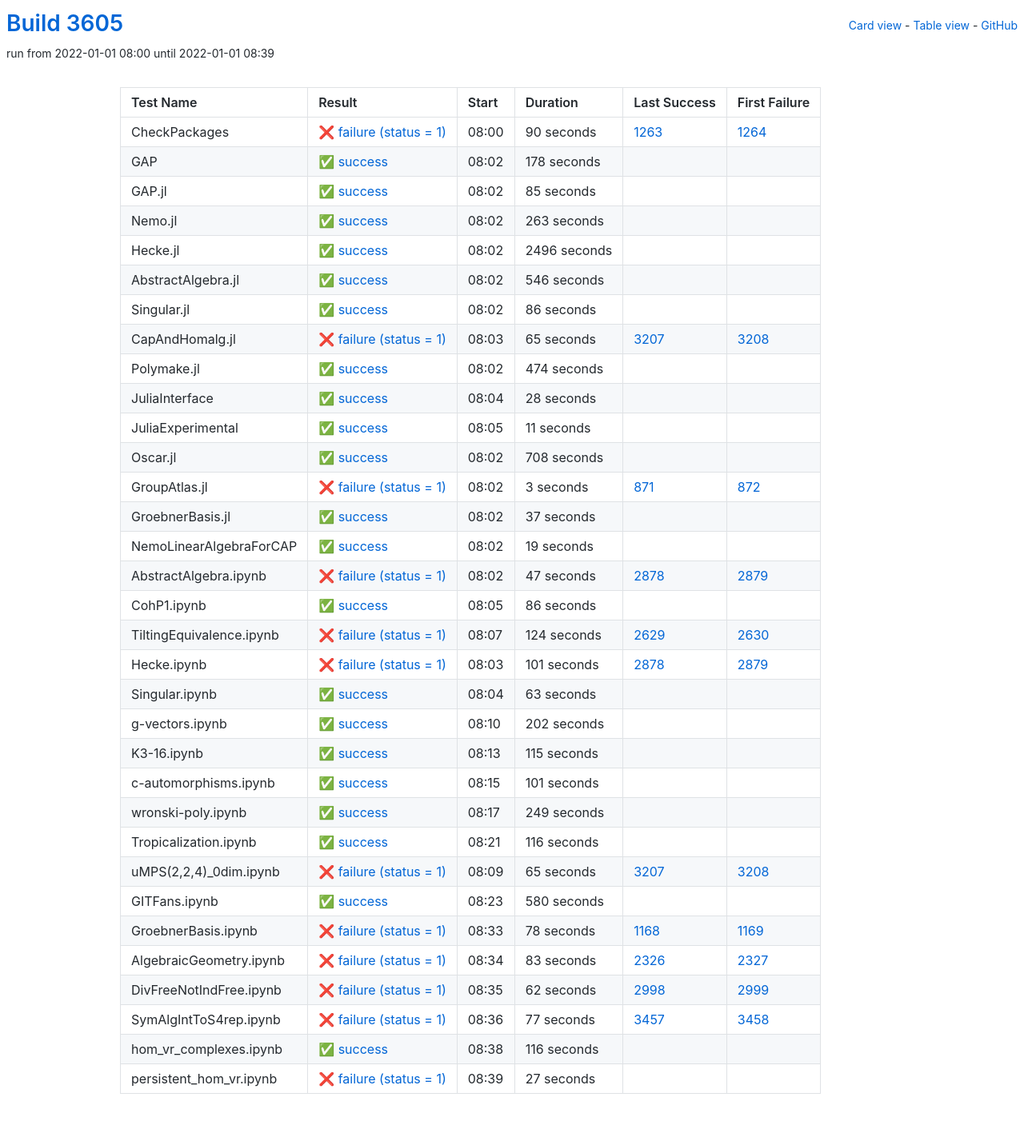
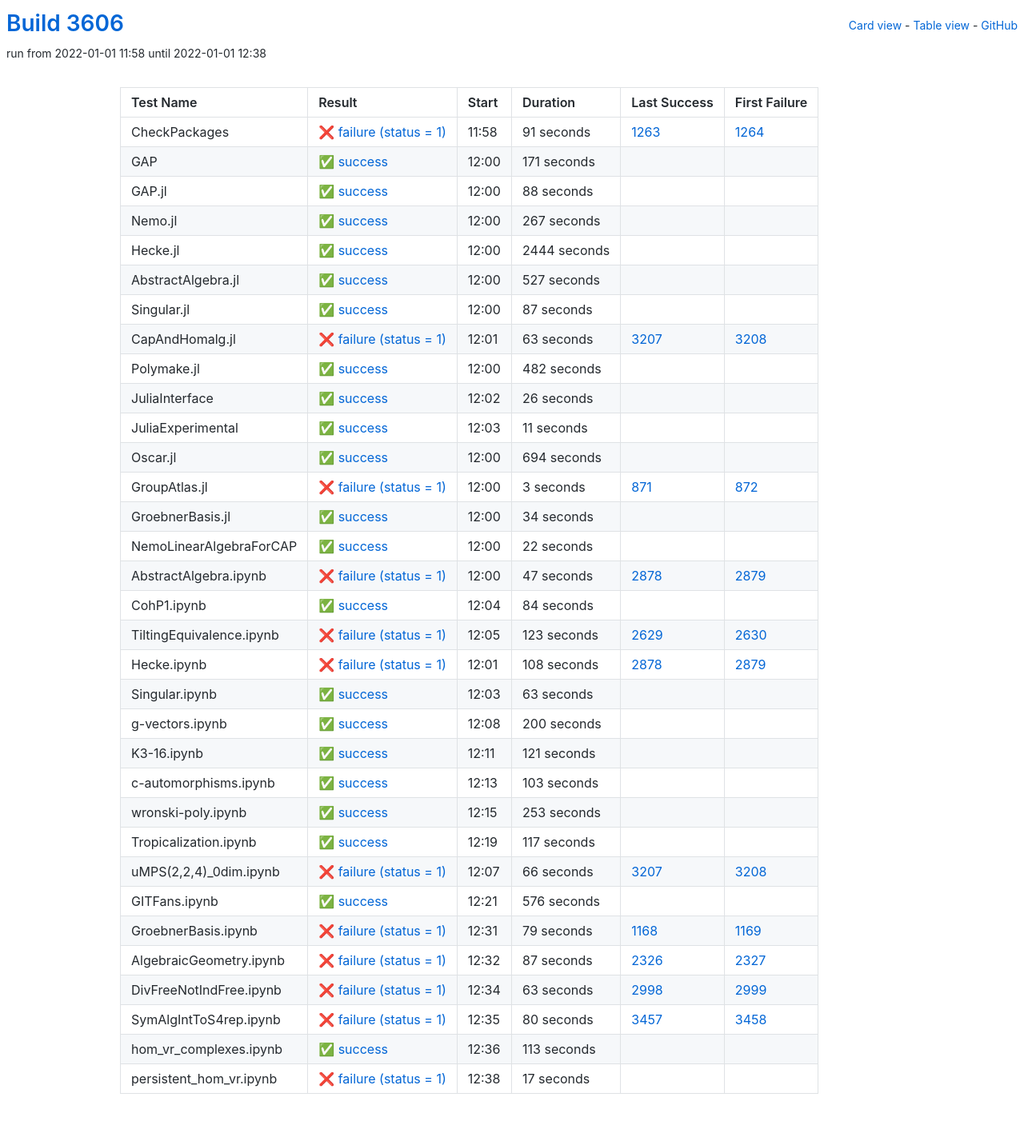
Before and after one commit to oscar-system/oscar-ci-status-stable, a Jekyll site: the page built from table.html, in a window 1280 px wide. Shown: the whole page at 80% size. Built offline with Jekyll 4.4.1, drawn with Linux system fonts in a browser that asks for light colours.

Commit message:
Build #3606

```diff
--- a/_data/ci.yml
+++ b/_data/ci.yml
@@ -1,6 +1,6 @@
 ---
-build: 3605
-build_url: https://oscarci.mathematik.uni-kl.de/job/oscar-stable/3605/
+build: 3606
+build_url: https://oscarci.mathematik.uni-kl.de/job/oscar-stable/3606/
 job: oscar-stable
 organization: oscar-system
 repo: oscar-ci-status-stable
@@ -8,128 +8,128 @@ repourl: https://github.com/oscar-system/oscar-ci-status-stable
 tests:
 - name: CheckPackages
   id: checkpackages
-  log: https://oscarci.mathematik.uni-kl.de/job/oscar-stable/3605/artifact/logs/build-3605/CheckPackages.log
-  start: 2022-01-01 08:00
+  log: https://oscarci.mathematik.uni-kl.de/job/oscar-stable/3606/artifact/logs/build-3606/CheckPackages.log
+  start: 2022-01-01 11:58
   success: false
   exitcode: 1
   status: failure
-  duration: 90
+  duration: 91
   last_success: 1263
   last_success_url: https://oscarci.mathematik.uni-kl.de/job/oscar-stable/1263/
   first_failure: 1264
   first_failure_url: https://oscarci.mathematik.uni-kl.de/job/oscar-stable/1264/
 - name: GAP
   id: gap
-  log: https://oscarci.mathematik.uni-kl.de/job/oscar-stable/3605/artifact/logs/build-3605/GAP.log
-  start: 2022-01-01 08:02
+  log: https://oscarci.mathematik.uni-kl.de/job/oscar-stable/3606/artifact/logs/build-3606/GAP.log
+  start: 2022-01-01 12:00
   success: true
   exitcode: 0
   status: success
-  duration: 178
+  duration: 171
   last_success: false
   last_success_url:
   first_failure: false
   first_failure_url:
 - name: GAP.jl
   id: gap-jl
-  log: https://oscarci.mathematik.uni-kl.de/job/oscar-stable/3605/artifact/logs/build-3605/GAP.jl.log
-  start: 2022-01-01 08:02
+  log: https://oscarci.mathematik.uni-kl.de/job/oscar-stable/3606/artifact/logs/build-3606/GAP.jl.log
+  start: 2022-01-01 12:00
   success: true
   exitcode: 0
   status: success
-  duration: 85
+  duration: 88
   last_success: false
   last_success_url:
   first_failure: false
   first_failure_url:
 - name: Nemo.jl
   id: nemo-jl
-  log: https://oscarci.mathematik.uni-kl.de/job/oscar-stable/3605/artifact/logs/build-3605/Nemo.jl.log
-  start: 2022-01-01 08:02
+  log: https://oscarci.mathematik.uni-kl.de/job/oscar-stable/3606/artifact/logs/build-3606/Nemo.jl.log
+  start: 2022-01-01 12:00
   success: true
   exitcode: 0
   status: success
-  duration: 263
+  duration: 267
   last_success: false
   last_success_url:
   first_failure: false
   first_failure_url:
 - name: Hecke.jl
   id: hecke-jl
-  log: https://oscarci.mathematik.uni-kl.de/job/oscar-stable/3605/artifact/logs/build-3605/Hecke.jl.log
-  start: 2022-01-01 08:02
+  log: https://oscarci.mathematik.uni-kl.de/job/oscar-stable/3606/artifact/logs/build-3606/Hecke.jl.log
+  start: 2022-01-01 12:00
   success: true
   exitcode: 0
   status: success
-  duration: 2496
+  duration: 2444
   last_success: false
   last_success_url:
   first_failure: false
   first_failure_url:
 - name: AbstractAlgebra.jl
   id: abstractalgebra-jl
-  log: https://oscarci.mathematik.uni-kl.de/job/oscar-stable/3605/artifact/logs/build-3605/AbstractAlgebra.jl.log
-  start: 2022-01-01 08:02
+  log: https://oscarci.mathematik.uni-kl.de/job/oscar-stable/3606/artifact/logs/build-3606/AbstractAlgebra.jl.log
+  start: 2022-01-01 12:00
   success: true
   exitcode: 0
   status: success
-  duration: 546
+  duration: 527
   last_success: false
   last_success_url:
   first_failure: false
   first_failure_url:
 - name: Singular.jl
   id: singular-jl
-  log: https://oscarci.mathematik.uni-kl.de/job/oscar-stable/3605/artifact/logs/build-3605/Singular.jl.log
-  start: 2022-01-01 08:02
+  log: https://oscarci.mathematik.uni-kl.de/job/oscar-stable/3606/artifact/logs/build-3606/Singular.jl.log
+  start: 2022-01-01 12:00
   success: true
   exitcode: 0
   status: success
-  duration: 86
+  duration: 87
   last_success: false
   last_success_url:
   first_failure: false
   first_failure_url:
 - name: CapAndHomalg.jl
   id: capandhomalg-jl
-  log: https://oscarci.mathematik.uni-kl.de/job/oscar-stable/3605/artifact/logs/build-3605/CapAndHomalg.jl.log
-  start: 2022-01-01 08:03
+  log: https://oscarci.mathematik.uni-kl.de/job/oscar-stable/3606/artifact/logs/build-3606/CapAndHomalg.jl.log
+  start: 2022-01-01 12:01
   success: false
   exitcode: 1
   status: failure
-  duration: 65
+  duration: 63
   last_success: 3207
   last_success_url: https://oscarci.mathematik.uni-kl.de/job/oscar-stable/3207/
   first_failure: 3208
   first_failure_url: https://oscarci.mathematik.uni-kl.de/job/oscar-stable/3208/
 - name: Polymake.jl
   id: polymake-jl
-  log: https://oscarci.mathematik.uni-kl.de/job/oscar-stable/3605/artifact/logs/build-3605/Polymake.jl.log
-  start: 2022-01-01 08:02
+  log: https://oscarci.mathematik.uni-kl.de/job/oscar-stable/3606/artifact/logs/build-3606/Polymake.jl.log
+  start: 2022-01-01 12:00
   success: true
   exitcode: 0
   status: success
-  duration: 474
+  duration: 482
   last_success: false
   last_success_url:
   first_failure: false
   first_failure_url:
 - name: JuliaInterface
   id: juliainterface
-  log: https://oscarci.mathematik.uni-kl.de/job/oscar-stable/3605/artifact/logs/build-3605/JuliaInterface.log
-  start: 2022-01-01 08:04
+  log: https://oscarci.mathematik.uni-kl.de/job/oscar-stable/3606/artifact/logs/build-3606/JuliaInterface.log
+  start: 2022-01-01 12:02
   success: true
   exitcode: 0
   status: success
-  duration: 28
+  duration: 26
   last_success: false
   last_success_url:
   first_failure: false
   first_failure_url:
 - name: JuliaExperimental
   id: juliaexperimental
-  log: https://oscarci.mathematik.uni-kl.de/job/oscar-stable/3605/artifact/logs/build-3605/JuliaExperimental.log
-  start: 2022-01-01 08:05
+  log: https://oscarci.mathematik.uni-kl.de/job/oscar-stable/3606/artifact/logs/build-3606/JuliaExperimental.log
+  start: 2022-01-01 12:03
   success: true
   exitcode: 0
   status: success
@@ -140,20 +140,20 @@ tests:
   first_failure_url:
 - name: Oscar.jl
   id: oscar-jl
-  log: https://oscarci.mathematik.uni-kl.de/job/oscar-stable/3605/artifact/logs/build-3605/Oscar.jl.log
-  start: 2022-01-01 08:02
+  log: https://oscarci.mathematik.uni-kl.de/job/oscar-stable/3606/artifact/logs/build-3606/Oscar.jl.log
+  start: 2022-01-01 12:00
   success: true
   exitcode: 0
   status: success
-  duration: 708
+  duration: 694
   last_success: false
   last_success_url:
   first_failure: false
   first_failure_url:
 - name: GroupAtlas.jl
   id: groupatlas-jl
-  log: https://oscarci.mathematik.uni-kl.de/job/oscar-stable/3605/artifact/logs/build-3605/GroupAtlas.jl.log
-  start: 2022-01-01 08:02
+  log: https://oscarci.mathematik.uni-kl.de/job/oscar-stable/3606/artifact/logs/build-3606/GroupAtlas.jl.log
+  start: 2022-01-01 12:00
   success: false
   exitcode: 1
   status: failure
@@ -164,32 +164,32 @@ tests:
   first_failure_url: https://oscarci.mathematik.uni-kl.de/job/oscar-stable/872/
 - name: GroebnerBasis.jl
   id: groebnerbasis-jl
-  log: https://oscarci.mathematik.uni-kl.de/job/oscar-stable/3605/artifact/logs/build-3605/GroebnerBasis.jl.log
-  start: 2022-01-01 08:02
+  log: https://oscarci.mathematik.uni-kl.de/job/oscar-stable/3606/artifact/logs/build-3606/GroebnerBasis.jl.log
+  start: 2022-01-01 12:00
   success: true
   exitcode: 0
   status: success
-  duration: 37
+  duration: 34
   last_success: false
   last_success_url:
   first_failure: false
   first_failure_url:
 - name: NemoLinearAlgebraForCAP
   id: nemolinearalgebraforcap
-  log: https://oscarci.mathematik.uni-kl.de/job/oscar-stable/3605/artifact/logs/build-3605/NemoLinearAlgebraForCAP.log
-  start: 2022-01-01 08:02
+  log: https://oscarci.mathematik.uni-kl.de/job/oscar-stable/3606/artifact/logs/build-3606/NemoLinearAlgebraForCAP.log
+  start: 2022-01-01 12:00
   success: true
   exitcode: 0
   status: success
-  duration: 19
+  duration: 22
   last_success: false
   last_success_url:
   first_failure: false
   first_failure_url:
 - name: AbstractAlgebra.ipynb
   id: abstractalgebra-ipynb
-  log: https://oscarci.mathematik.uni-kl.de/job/oscar-stable/3605/artifact/logs/build-3605/AbstractAlgebra.ipynb.log
-  start: 2022-01-01 08:02
+  log: https://oscarci.mathematik.uni-kl.de/job/oscar-stable/3606/artifact/logs/build-3606/AbstractAlgebra.ipynb.log
+  start: 2022-01-01 12:00
   success: false
   exitcode: 1
   status: failure
@@ -200,44 +200,44 @@ tests:
   first_failure_url: https://oscarci.mathematik.uni-kl.de/job/oscar-stable/2879/
 - name: CohP1.ipynb
   id: cohp1-ipynb
-  log: https://oscarci.mathematik.uni-kl.de/job/oscar-stable/3605/artifact/logs/build-3605/CohP1.ipynb.log
-  start: 2022-01-01 08:05
+  log: https://oscarci.mathematik.uni-kl.de/job/oscar-stable/3606/artifact/logs/build-3606/CohP1.ipynb.log
+  start: 2022-01-01 12:04
   success: true
   exitcode: 0
   status: success
-  duration: 86
+  duration: 84
   last_success: false
   last_success_url:
   first_failure: false
   first_failure_url:
 - name: TiltingEquivalence.ipynb
   id: tiltingequivalence-ipynb
-  log: https://oscarci.mathematik.uni-kl.de/job/oscar-stable/3605/artifact/logs/build-3605/TiltingEquivalence.ipynb.log
-  start: 2022-01-01 08:07
+  log: https://oscarci.mathematik.uni-kl.de/job/oscar-stable/3606/artifact/logs/build-3606/TiltingEquivalence.ipynb.log
+  start: 2022-01-01 12:05
   success: false
   exitcode: 1
   status: failure
-  duration: 124
+  duration: 123
   last_success: 2629
   last_success_url: https://oscarci.mathematik.uni-kl.de/job/oscar-stable/2629/
   first_failure: 2630
   first_failure_url: https://oscarci.mathematik.uni-kl.de/job/oscar-stable/2630/
 - name: Hecke.ipynb
   id: hecke-ipynb
-  log: https://oscarci.mathematik.uni-kl.de/job/oscar-stable/3605/artifact/logs/build-3605/Hecke.ipynb.log
-  start: 2022-01-01 08:03
+  log: https://oscarci.mathematik.uni-kl.de/job/oscar-stable/3606/artifact/logs/build-3606/Hecke.ipynb.log
+  start: 2022-01-01 12:01
   success: false
   exitcode: 1
   status: failure
-  duration: 101
+  duration: 108
   last_success: 2878
   last_success_url: https://oscarci.mathematik.uni-kl.de/job/oscar-stable/2878/
   first_failure: 2879
   first_failure_url: https://oscarci.mathematik.uni-kl.de/job/oscar-stable/2879/
 - name: Singular.ipynb
   id: singular-ipynb
-  log: https://oscarci.mathematik.uni-kl.de/job/oscar-stable/3605/artifact/logs/build-3605/Singular.ipynb.log
-  start: 2022-01-01 08:04
+  log: https://oscarci.mathematik.uni-kl.de/job/oscar-stable/3606/artifact/logs/build-3606/Singular.ipynb.log
+  start: 2022-01-01 12:03
   success: true
   exitcode: 0
   status: success
@@ -248,156 +248,156 @@ tests:
   first_failure_url:
 - name: g-vectors.ipynb
   id: g-vectors-ipynb
-  log: https://oscarci.mathematik.uni-kl.de/job/oscar-stable/3605/artifact/logs/build-3605/g-vectors.ipynb.log
-  start: 2022-01-01 08:10
+  log: https://oscarci.mathematik.uni-kl.de/job/oscar-stable/3606/artifact/logs/build-3606/g-vectors.ipynb.log
+  start: 2022-01-01 12:08
   success: true
   exitcode: 0
   status: success
-  duration: 202
+  duration: 200
   last_success: false
   last_success_url:
   first_failure: false
   first_failure_url:
 - name: K3-16.ipynb
   id: k3-16-ipynb
-  log: https://oscarci.mathematik.uni-kl.de/job/oscar-stable/3605/artifact/logs/build-3605/K3-16.ipynb.log
-  start: 2022-01-01 08:13
+  log: https://oscarci.mathematik.uni-kl.de/job/oscar-stable/3606/artifact/logs/build-3606/K3-16.ipynb.log
+  start: 2022-01-01 12:11
   success: true
   exitcode: 0
   status: success
-  duration: 115
+  duration: 121
   last_success: false
   last_success_url:
   first_failure: false
   first_failure_url:
 - name: c-automorphisms.ipynb
   id: c-automorphisms-ipynb
-  log: https://oscarci.mathematik.uni-kl.de/job/oscar-stable/3605/artifact/logs/build-3605/c-automorphisms.ipynb.log
-  start: 2022-01-01 08:15
+  log: https://oscarci.mathematik.uni-kl.de/job/oscar-stable/3606/artifact/logs/build-3606/c-automorphisms.ipynb.log
+  start: 2022-01-01 12:13
   success: true
   exitcode: 0
   status: success
-  duration: 101
+  duration: 103
   last_success: false
   last_success_url:
   first_failure: false
   first_failure_url:
 - name: wronski-poly.ipynb
   id: wronski-poly-ipynb
-  log: https://oscarci.mathematik.uni-kl.de/job/oscar-stable/3605/artifact/logs/build-3605/wronski-poly.ipynb.log
-  start: 2022-01-01 08:17
+  log: https://oscarci.mathematik.uni-kl.de/job/oscar-stable/3606/artifact/logs/build-3606/wronski-poly.ipynb.log
+  start: 2022-01-01 12:15
   success: true
   exitcode: 0
   status: success
-  duration: 249
+  duration: 253
   last_success: false
   last_success_url:
   first_failure: false
   first_failure_url:
 - name: Tropicalization.ipynb
   id: tropicalization-ipynb
-  log: https://oscarci.mathematik.uni-kl.de/job/oscar-stable/3605/artifact/logs/build-3605/Tropicalization.ipynb.log
-  start: 2022-01-01 08:21
+  log: https://oscarci.mathematik.uni-kl.de/job/oscar-stable/3606/artifact/logs/build-3606/Tropicalization.ipynb.log
+  start: 2022-01-01 12:19
   success: true
   exitcode: 0
   status: success
-  duration: 116
+  duration: 117
   last_success: false
   last_success_url:
   first_failure: false
   first_failure_url:
 - name: uMPS(2,2,4)_0dim.ipynb
   id: umps-2-2-4-0dim-ipynb
-  log: https://oscarci.mathematik.uni-kl.de/job/oscar-stable/3605/artifact/logs/build-3605/uMPS-2-2-4-_0dim.ipynb.log
-  start: 2022-01-01 08:09
+  log: https://oscarci.mathematik.uni-kl.de/job/oscar-stable/3606/artifact/logs/build-3606/uMPS-2-2-4-_0dim.ipynb.log
+  start: 2022-01-01 12:07
   success: false
   exitcode: 1
   status: failure
-  duration: 65
+  duration: 66
   last_success: 3207
   last_success_url: https://oscarci.mathematik.uni-kl.de/job/oscar-stable/3207/
   first_failure: 3208
   first_failure_url: https://oscarci.mathematik.uni-kl.de/job/oscar-stable/3208/
 - name: GITFans.ipynb
   id: gitfans-ipynb
-  log: https://oscarci.mathematik.uni-kl.de/job/oscar-stable/3605/artifact/logs/build-3605/GITFans.ipynb.log
-  start: 2022-01-01 08:23
+  log: https://oscarci.mathematik.uni-kl.de/job/oscar-stable/3606/artifact/logs/build-3606/GITFans.ipynb.log
+  start: 2022-01-01 12:21
   success: true
   exitcode: 0
   status: success
-  duration: 580
+  duration: 576
   last_success: false
   last_success_url:
   first_failure: false
   first_failure_url:
 - name: GroebnerBasis.ipynb
   id: groebnerbasis-ipynb
-  log: https://oscarci.mathematik.uni-kl.de/job/oscar-stable/3605/artifact/logs/build-3605/GroebnerBasis.ipynb.log
-  start: 2022-01-01 08:33
+  log: https://oscarci.mathematik.uni-kl.de/job/oscar-stable/3606/artifact/logs/build-3606/GroebnerBasis.ipynb.log
+  start: 2022-01-01 12:31
   success: false
   exitcode: 1
   status: failure
-  duration: 78
+  duration: 79
   last_success: 1168
   last_success_url: https://oscarci.mathematik.uni-kl.de/job/oscar-stable/1168/
   first_failure: 1169
   first_failure_url: https://oscarci.mathematik.uni-kl.de/job/oscar-stable/1169/
 - name: AlgebraicGeometry.ipynb
   id: algebraicgeometry-ipynb
-  log: https://oscarci.mathematik.uni-kl.de/job/oscar-stable/3605/artifact/logs/build-3605/AlgebraicGeometry.ipynb.log
-  start: 2022-01-01 08:34
+  log: https://oscarci.mathematik.uni-kl.de/job/oscar-stable/3606/artifact/logs/build-3606/AlgebraicGeometry.ipynb.log
+  start: 2022-01-01 12:32
   success: false
   exitcode: 1
   status: failure
-  duration: 83
+  duration: 87
   last_success: 2326
   last_success_url: https://oscarci.mathematik.uni-kl.de/job/oscar-stable/2326/
   first_failure: 2327
   first_failure_url: https://oscarci.mathematik.uni-kl.de/job/oscar-stable/2327/
 - name: DivFreeNotIndFree.ipynb
   id: divfreenotindfree-ipynb
-  log: https://oscarci.mathematik.uni-kl.de/job/oscar-stable/3605/artifact/logs/build-3605/DivFreeNotIndFree.ipynb.log
-  start: 2022-01-01 08:35
+  log: https://oscarci.mathematik.uni-kl.de/job/oscar-stable/3606/artifact/logs/build-3606/DivFreeNotIndFree.ipynb.log
+  start: 2022-01-01 12:34
   success: false
   exitcode: 1
   status: failure
-  duration: 62
+  duration: 63
   last_success: 2998
   last_success_url: https://oscarci.mathematik.uni-kl.de/job/oscar-stable/2998/
   first_failure: 2999
   first_failure_url: https://oscarci.mathematik.uni-kl.de/job/oscar-stable/2999/
 - name: SymAlgIntToS4rep.ipynb
   id: symalginttos4rep-ipynb
-  log: https://oscarci.mathematik.uni-kl.de/job/oscar-stable/3605/artifact/logs/build-3605/SymAlgIntToS4rep.ipynb.log
-  start: 2022-01-01 08:36
+  log: https://oscarci.mathematik.uni-kl.de/job/oscar-stable/3606/artifact/logs/build-3606/SymAlgIntToS4rep.ipynb.log
+  start: 2022-01-01 12:35
   success: false
   exitcode: 1
   status: failure
-  duration: 77
+  duration: 80
   last_success: 3457
   last_success_url: https://oscarci.mathematik.uni-kl.de/job/oscar-stable/3457/
   first_failure: 3458
   first_failure_url: https://oscarci.mathematik.uni-kl.de/job/oscar-stable/3458/
 - name: hom_vr_complexes.ipynb
   id: hom-vr-complexes-ipynb
-  log: https://oscarci.mathematik.uni-kl.de/job/oscar-stable/3605/artifact/logs/build-3605/hom_vr_complexes.ipynb.log
-  start: 2022-01-01 08:38
+  log: https://oscarci.mathematik.uni-kl.de/job/oscar-stable/3606/artifact/logs/build-3606/hom_vr_complexes.ipynb.log
+  start: 2022-01-01 12:36
   success: true
   exitcode: 0
   status: success
-  duration: 116
+  duration: 113
   last_success: false
   last_success_url:
   first_failure: false
   first_failure_url:
 - name: persistent_hom_vr.ipynb
   id: persistent-hom-vr-ipynb
-  log: https://oscarci.mathematik.uni-kl.de/job/oscar-stable/3605/artifact/logs/build-3605/persistent_hom_vr.ipynb.log
-  start: 2022-01-01 08:39
+  log: https://oscarci.mathematik.uni-kl.de/job/oscar-stable/3606/artifact/logs/build-3606/persistent_hom_vr.ipynb.log
+  start: 2022-01-01 12:38
   success: false
   exitcode: 1
   status: failure
-  duration: 27
+  duration: 17
   last_success: false
   last_success_url:
   first_failure: false
```
Also changed, not shown: README.md.
